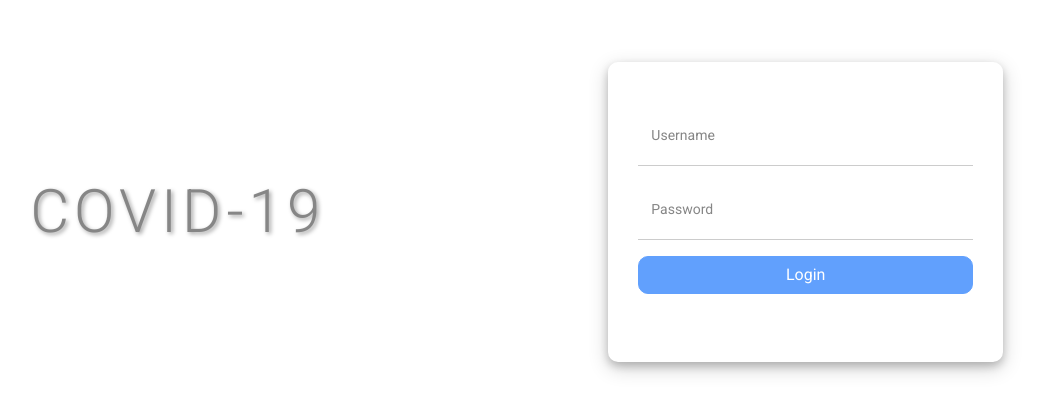
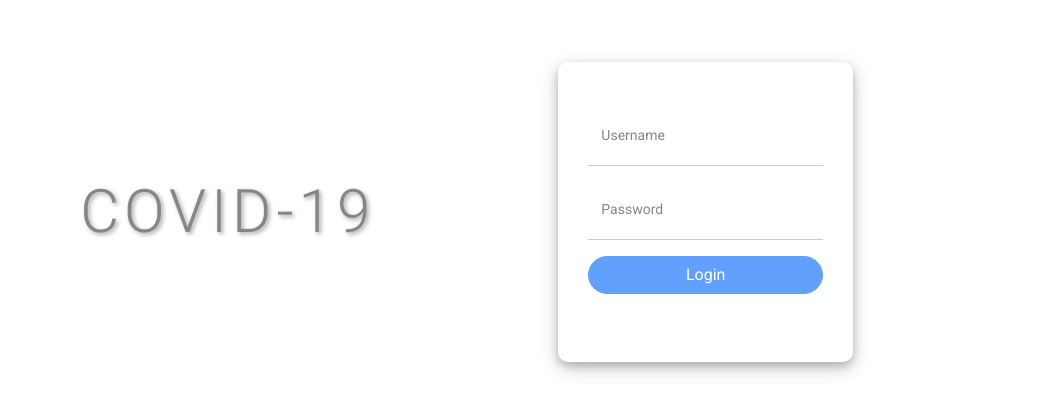
Before and after one commit to Sreerag-Sudhakar/COVID-19-Dashboard, an Angular app: page /auth/login in a window 1280 px wide. Shown: the part 188-600 px from the top of the page, without its empty margins (241-1280 px from the left). Built offline with nearby package versions, Linux system fonts and the light colour scheme.

Commit message:
Login page style updates

```diff
--- a/src/app/modules/auth/components/login/login.component.scss
+++ b/src/app/modules/auth/components/login/login.component.scss
@@ -2,6 +2,7 @@
     height: 100%;
     display: flex;
     align-items: center;
+    padding: 0 150px;
 }
 
 .login-container .row {
@@ -35,7 +36,7 @@
 
 .login-btn {
     width : 100%;
-    border-radius: 10px;
+    border-radius: 20px;
 }
 
 .error-msg {
```
